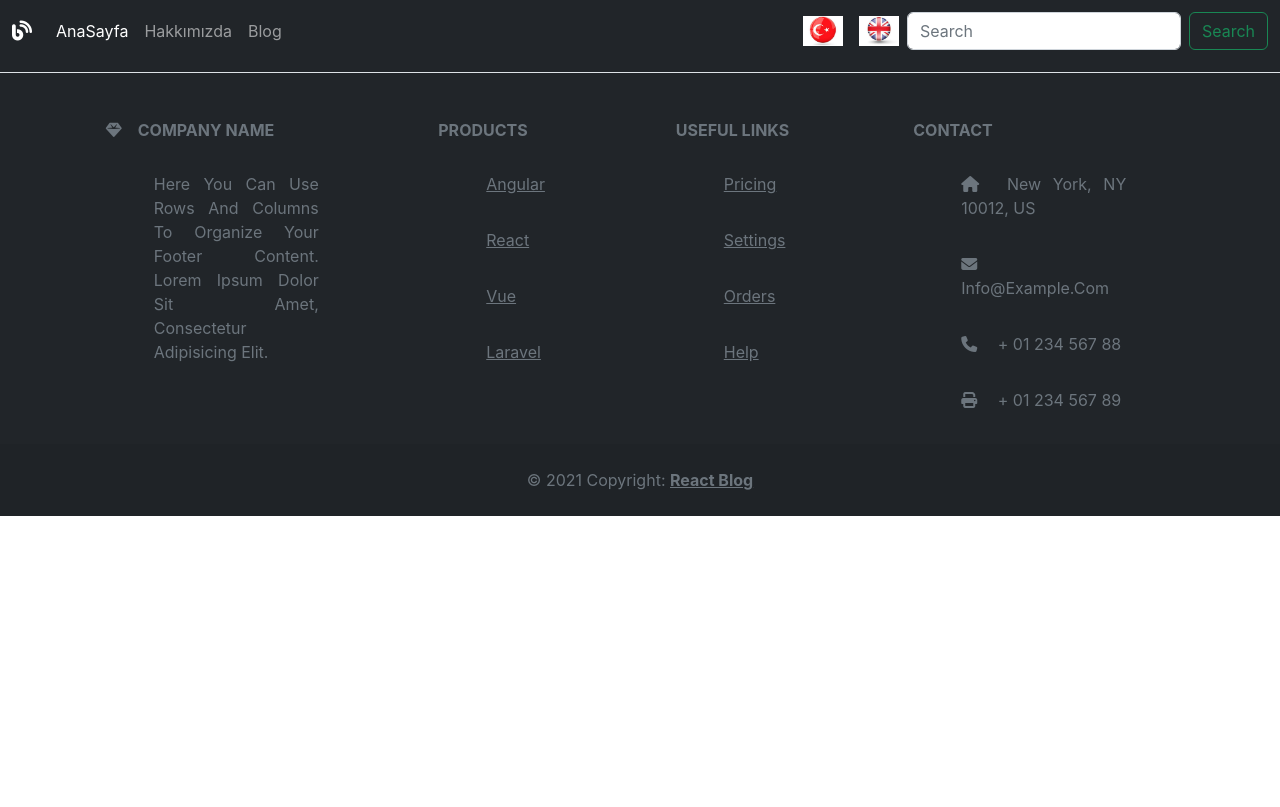
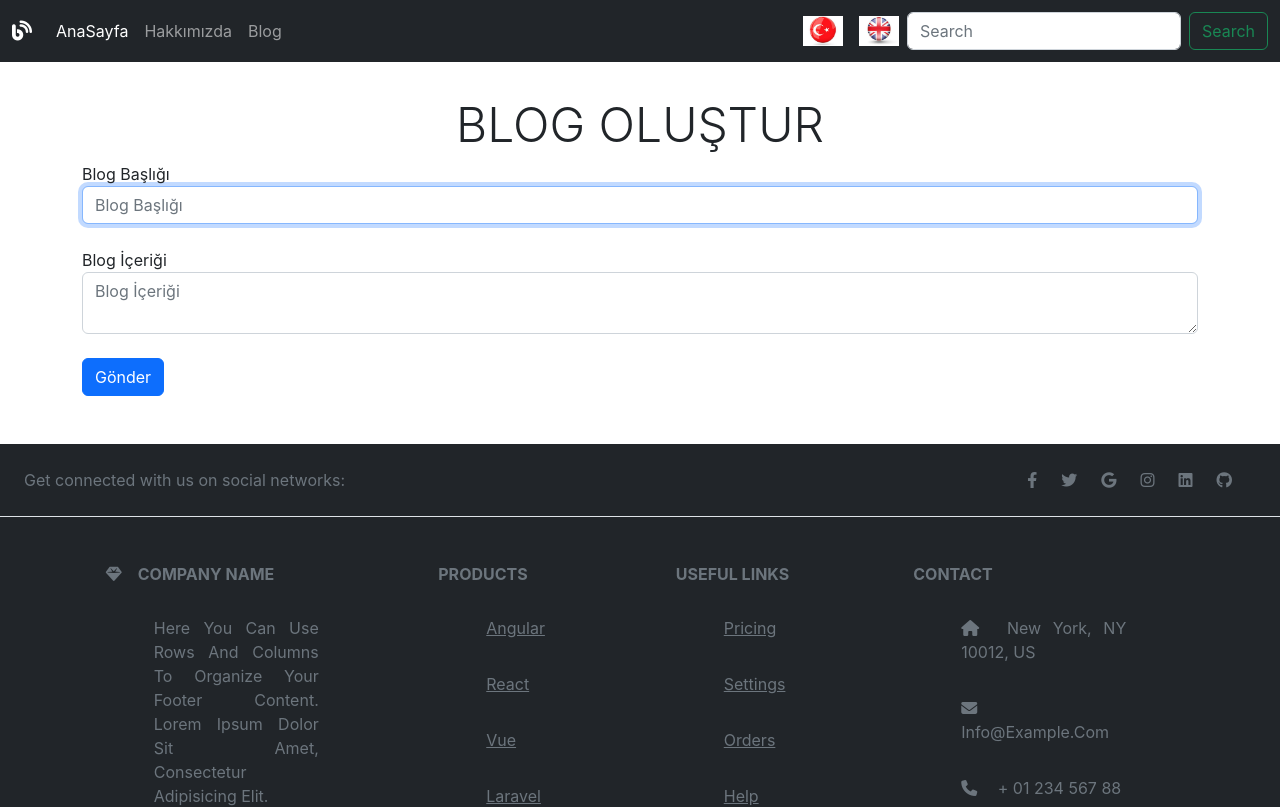
Before and after one commit to AbdulhakimKaya/react_blog_ecodation, a React (Create React App) app: page /blog/create in a window 1280 px wide. Shown: the top 807 px of the page. Built offline with nearby package versions, Linux system fonts and the light colour scheme.

Commit message:
Blog Create edited

```diff
--- a/src/components/blog/BlogCreate.jsx
+++ b/src/components/blog/BlogCreate.jsx
@@ -1,13 +1,65 @@
 import React, {Component} from 'react';
+import {withTranslation} from "react-i18next";
 
 class BlogCreate extends Component {
+    static displayName = "Blog_Create"
+
+    // constructor
+    constructor(props) {
+        super(props);
+
+        // State
+        this.state = {
+        }
+
+        // Bind
+    }
+
+    // CDM
+
+    // Functions
     render() {
+        // object destructing
+        const {t} = this.props
         return (
-            <div>
+            <React.Fragment>
+                <h1 className={"text-center display-5 text-uppercase mt-5 pt-5"}>{t('blog_create')}</h1>
 
-            </div>
+                <form>
+                    {/* Header */}
+                    <div className={"form-group mb-4"}>
+                        <span>{t('blog_header')}</span>
+                        <input
+                            type="text"
+                            className={"form-control"}
+                            id={""}
+                            name={""}
+                            placeholder={t('blog_header')}
+                            required={true}
+                            autoFocus={true}
+                        />
+                    </div>
+
+                    {/* Content */}
+                    <div className={"form-group mb-4"}>
+                        <span>{t('blog_content')}</span>
+                        <textarea
+                            type="text"
+                            className={"form-control"}
+                            id={""}
+                            name={""}
+                            placeholder={t('blog_content')}
+                            required={true}
+                            autoFocus={false}
+                        />
+                    </div>
+
+                    {/* Submit */}
+                    <button className={"btn btn-primary mb-5"}>{t('submit')}</button>
+                </form>
+            </React.Fragment>
         );
     }
 }
 
-export default BlogCreate;
+export default withTranslation()(BlogCreate);
--- a/src/internationalization/i18nLanguage.js
+++ b/src/internationalization/i18nLanguage.js
@@ -18,6 +18,7 @@
                     'blog_header': "Blog Header",
                     'blog_content': "Blog Content",
                     'date': "Date",
+                    'submit': "Submit",
                     'update': "Update",
                     'view': "View",
                     'delete': "Delete",
@@ -38,6 +39,7 @@
                     'blog_header': "Blog Başlığı",
                     'blog_content': "Blog İçeriği",
                     'date': "Tarih",
+                    'submit': "Gönder",
                     'update': "Güncelle",
                     'view': "Göster",
                     'delete': "Sil",
```
